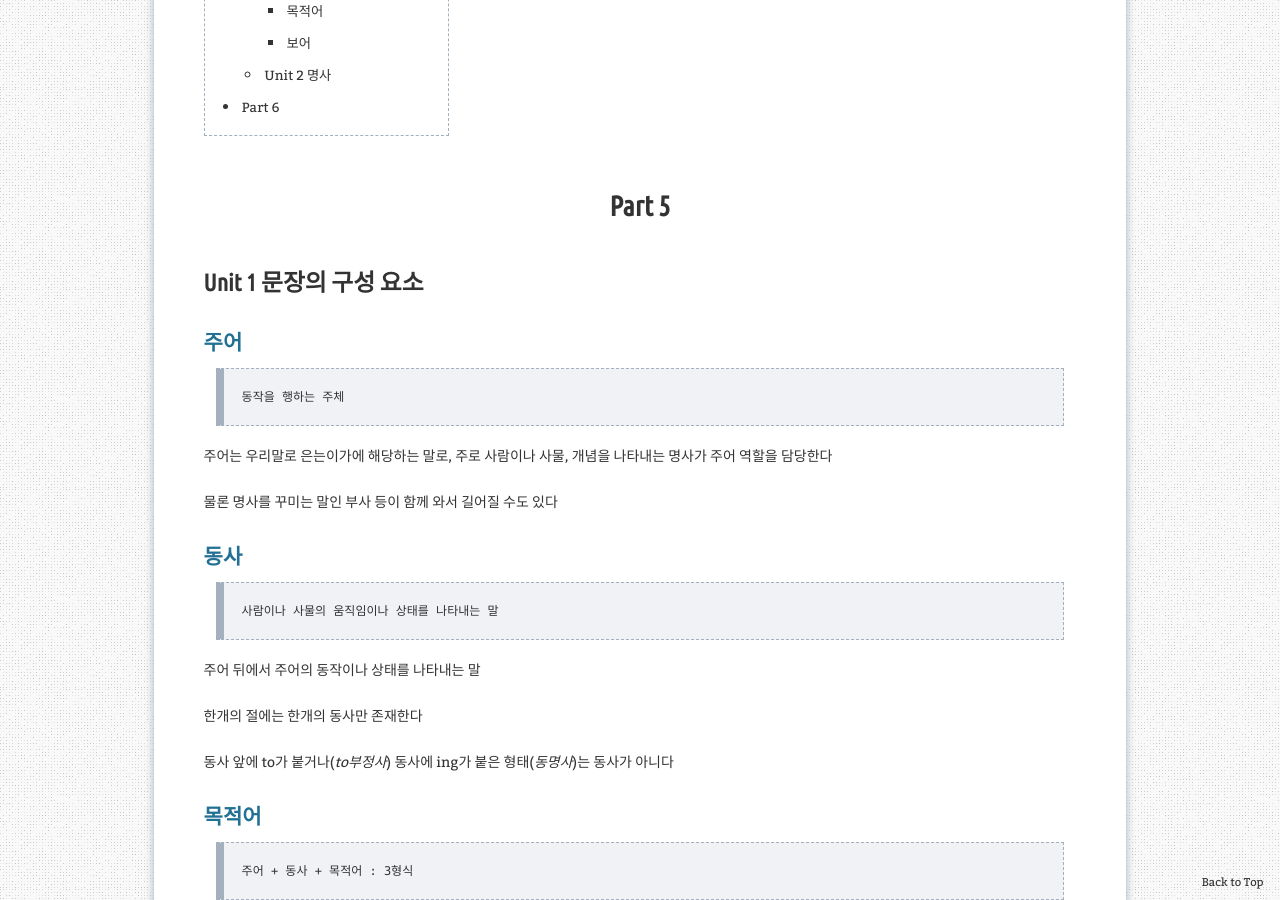
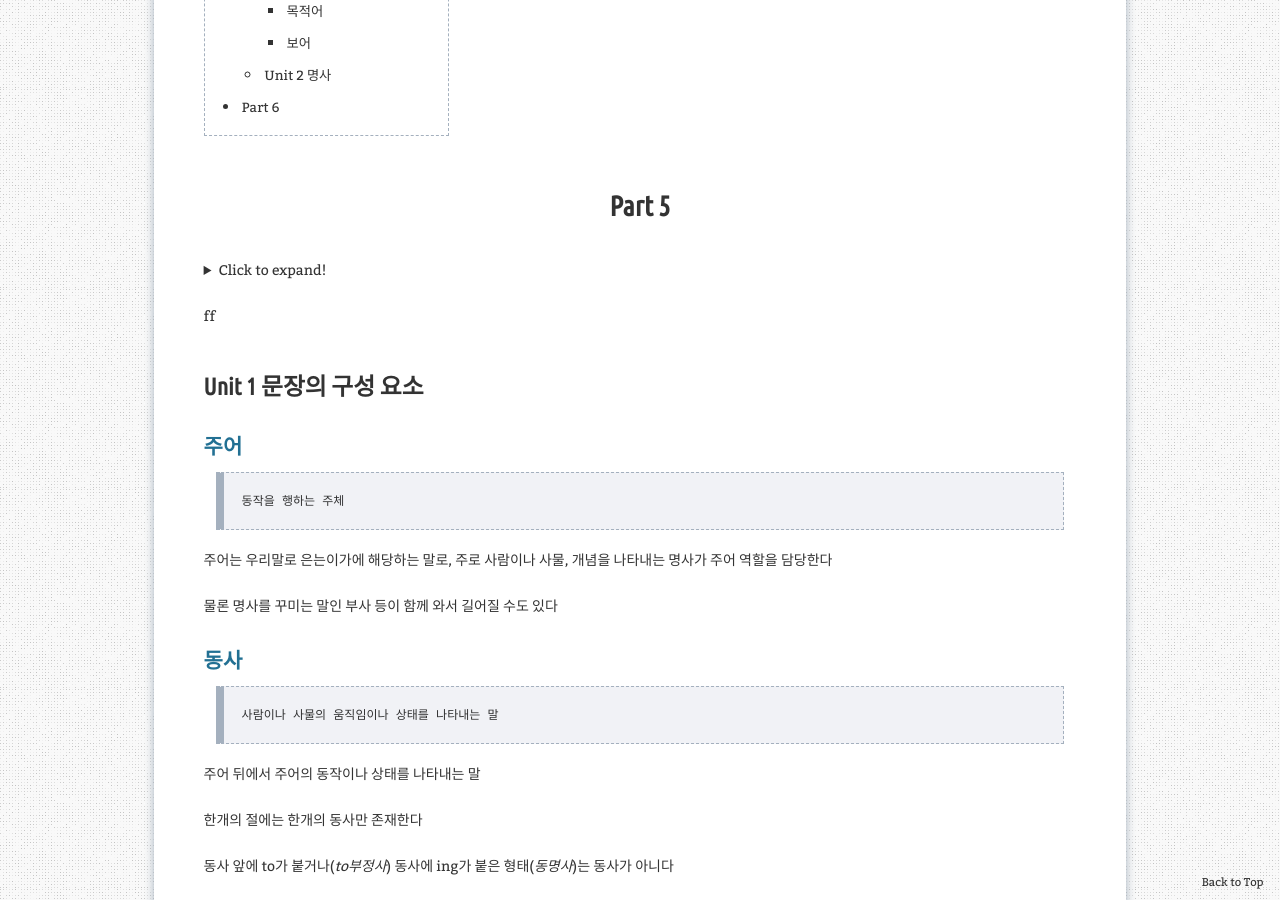
Before and after one commit to aristohyun/aristohyun.github.io, a Jekyll site: the page built from _posts/2021-12-31-TOEIC.md, in a window 1280 px wide and 900 px high, scrolled down 511 px. Built offline with Jekyll 4.4.1, drawn with Linux system fonts in a browser that asks for light colours; comment, search, counter and statistics services are not loaded.

Commit message:
Update 2021-12-31-TOEIC.md

```diff
--- a/_posts/2021-12-31-TOEIC.md
+++ b/_posts/2021-12-31-TOEIC.md
@@ -13,6 +13,18 @@ redirect_from:
 {:toc .toc}
 
 # Part 5
+
+<details>
+  <summary>Click to expand!</summary>
+
+  ## Heading
+  1. A numbered
+  2. list
+     * With some
+     * Sub bullets
+</details>
+
+ff
 
 ## Unit 1 문장의 구성 요소
 
```
